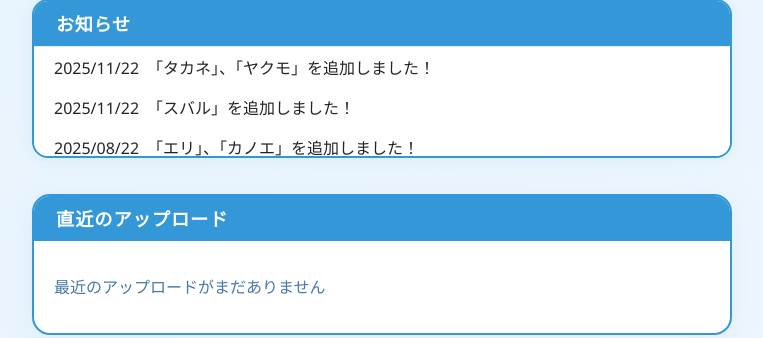
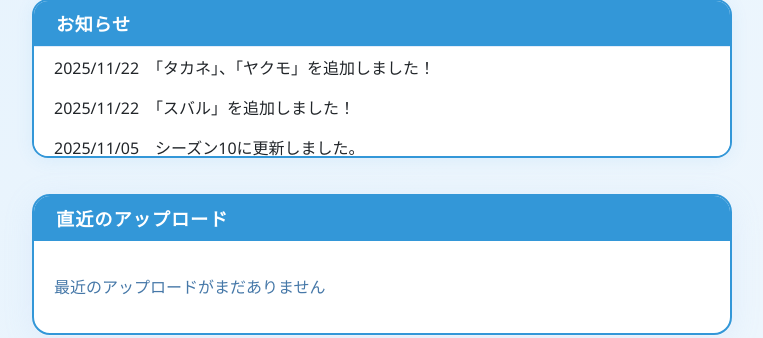
Before and after one commit to CCmoririn/blue-archive-battlelog-unified, a Flask app: template Blue_Archive_Battlelog_collect/templates/index.html in a window 1280 px wide. Shown: the part 626-964 px from the top of the page, without its empty margins (258-1021 px from the left). Run offline with Flask 3, Linux system fonts and the light colour scheme; the template is opened without the code that fills it, so the values that code supplies are empty; parts of the project's set-up code (start-up, migrations or seed data) failed here and were passed over.

```diff
--- a/Blue_Archive_Battlelog_collect/templates/notices.html
+++ b/Blue_Archive_Battlelog_collect/templates/notices.html
@@ -1,7 +1,6 @@
 <div class="notice-box">
   <p>2025/11/22　「タカネ」、「ヤクモ」を追加しました！</p>
   <p>2025/11/22　「スバル」を追加しました！</p>
-  <p>2025/08/22　「エリ」、「カノエ」を追加しました！</p>
   <p>2025/11/05　シーズン10に更新しました。</p>
   <p>2025/10/23　「スズミ（マジカル）」、「レイサ（マジカル）」を追加しました！</p>
   <p>2025/10/14　「リツ」を追加しました！</p>
--- a/Blue_Archive_Battlelog_collect_public/templates/notices.html
+++ b/Blue_Archive_Battlelog_collect_public/templates/notices.html
@@ -1,7 +1,6 @@
 <div class="notice-box">
   <p>2025/11/22　「タカネ」、「ヤクモ」を追加しました！</p>
   <p>2025/11/22　「スバル」を追加しました！</p>
-  <p>2025/08/22　「エリ」、「カノエ」を追加しました！</p>
   <p>2025/11/05　シーズン10に更新しました。</p>
   <p>2025/10/23　「スズミ（マジカル）」、「レイサ（マジカル）」を追加しました！</p>
   <p>2025/10/14　「リツ」を追加しました！</p>
```
